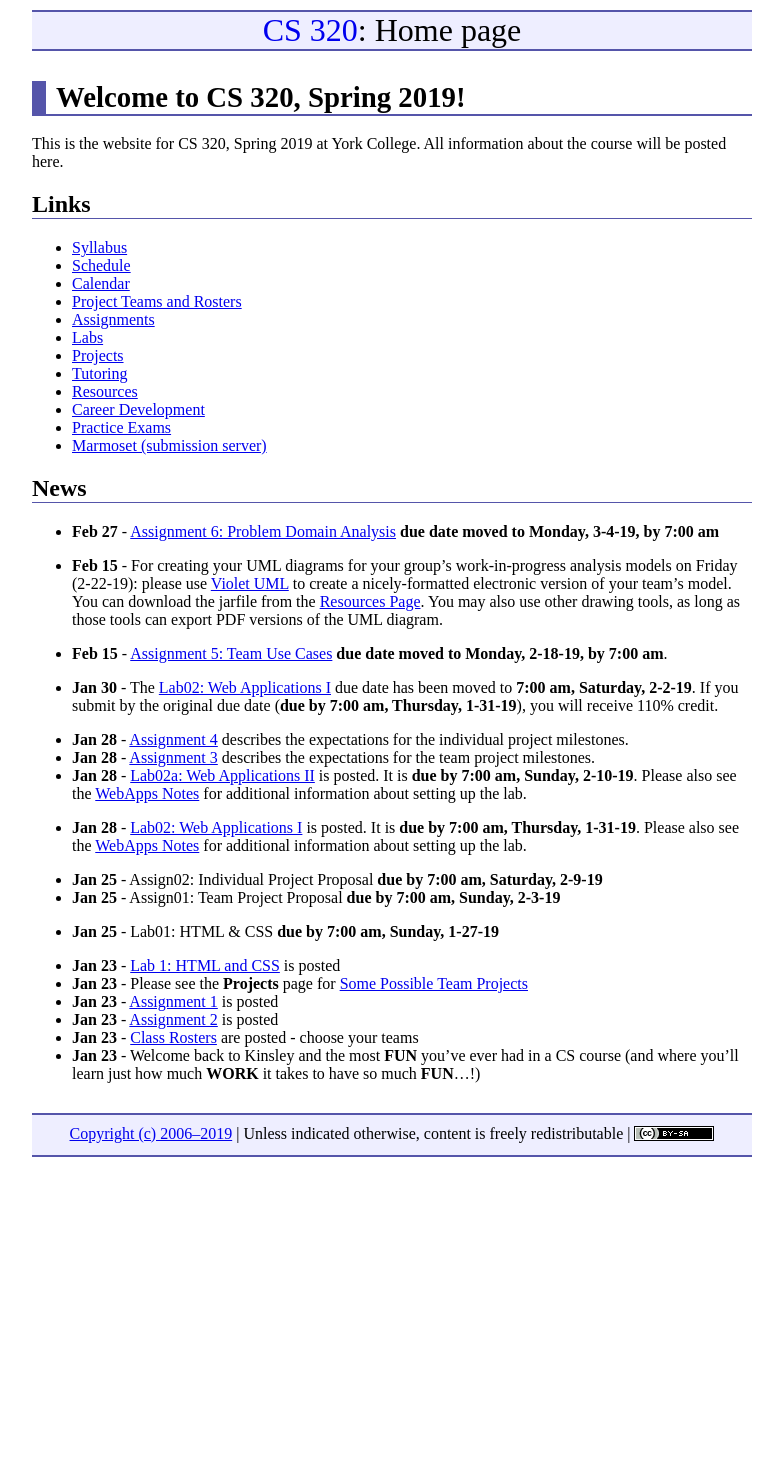
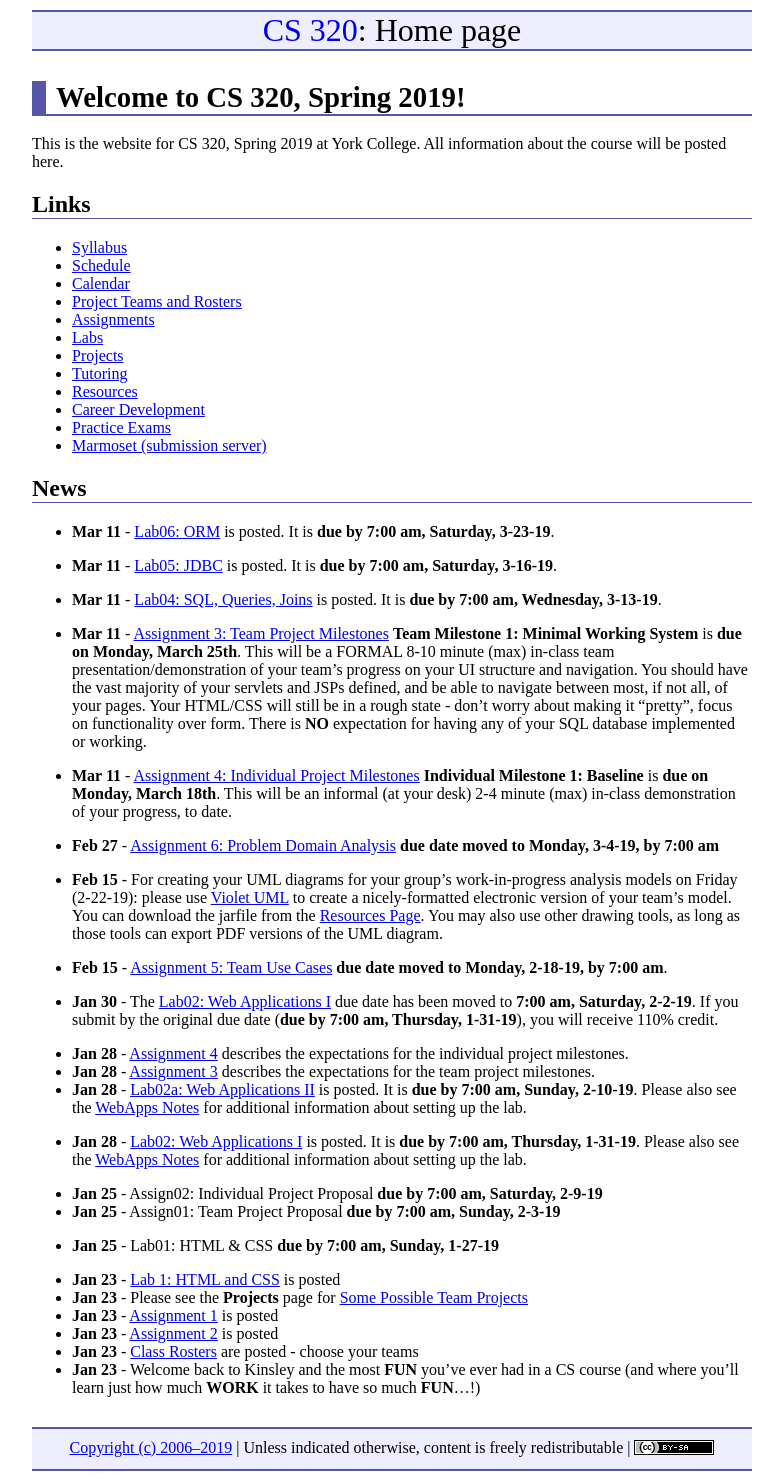
Before and after one commit to ycpcs/cs320-spring2019, a Jekyll site: the page built from index.md, in a window 1280 px wide. Shown: the whole page, without its empty margins (248-1031 px from the left). Built offline with Jekyll 4.4.1, drawn with Linux system fonts in a browser that asks for light colours; before the commit the page ends 1167 px from its top, so only the background shows below that.

Commit message:
change lab04 due date

```diff
--- a/index.md
+++ b/index.md
@@ -54,17 +54,17 @@ All information about the course will be posted here.
 
 * **Mar 20** - The **midterm exam** will be in-class on **Friday, 4-5-19**.  It will be open notes and you can use any resource on the CS320 website, as well as your lab solutions.  A practice exam is posted.  We will use Wednesday, 4-3-19 to go over an end-to-end solution for the books database we've been working with, as well as a short review for the exam.  The exam will be 120 points, and it will be difficult to finish in the time allotted, if you do not know the material.  It will graded on a 100 point basis, thus it has a built-in 20-point curve.  You can choose which questions to concentrate your effort on, but all questions will be graded.
 
+-->
+
 * **Mar 11** - [Lab06: ORM](labs/lab06.html) is posted.  It is **due by 7:00 am, Saturday, 3-23-19**.
 
 * **Mar 11** - [Lab05: JDBC](labs/lab05.html) is posted.  It is **due by 7:00 am, Saturday, 3-16-19**.
 
-* **Mar 11** - [Lab04: SQL, Queries, Joins](labs/lab04.html) is posted.  It is **due by 7:00 am, Tuesday, 3-12-19**.
+* **Mar 11** - [Lab04: SQL, Queries, Joins](labs/lab04.html) is posted.  It is **due by 7:00 am, Wednesday, 3-13-19**.
 
 * **Mar 11** - [Assignment 3: Team Project Milestones](assign/assign03.html) **Team Milestone 1: Minimal Working System** is **due on Monday, March 25th**.    This will be a FORMAL 8-10 minute (max) in-class team presentation/demonstration of your team's progress on your UI structure and navigation.  You should have the vast majority of your servlets and JSPs defined, and be able to navigate between most, if not all, of your pages.  Your HTML/CSS will still be in a rough state - don't worry about making it "pretty", focus on functionality over form.  There is **NO** expectation for having any of your SQL database implemented or working.
 
-* **Feb 20** - [Assignment 4: Individual Project Milestones](assign/assign04.html) **Individual Milestone 1: Baseline** is **due on Monday, March 18th**.  This will be an informal (at your desk) 2-4 minute (max) in-class demonstration of your progress, to date.
-
--->
+* **Mar 11** - [Assignment 4: Individual Project Milestones](assign/assign04.html) **Individual Milestone 1: Baseline** is **due on Monday, March 18th**.  This will be an informal (at your desk) 2-4 minute (max) in-class demonstration of your progress, to date.
 
 * **Feb 27** - [Assignment 6: Problem Domain Analysis](assign/assign06.html) **due date moved to Monday, 3-4-19, by 7:00 am**
 
```
Also changed, not shown: labs/index.md (+1 -1 lines), 2 other files.
